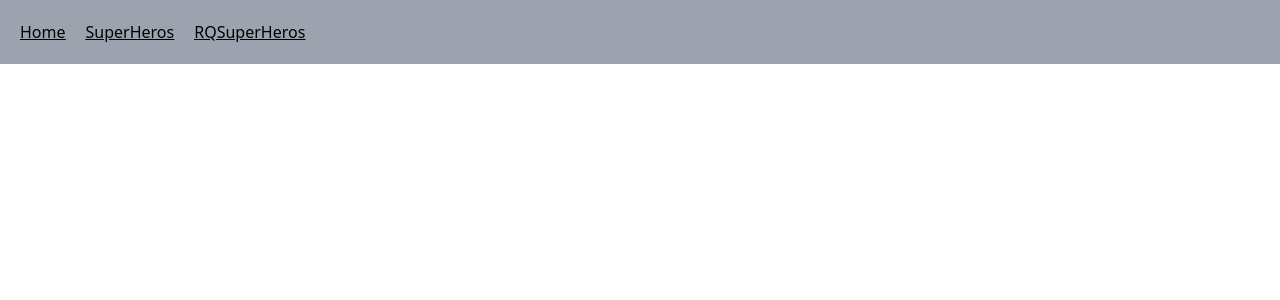
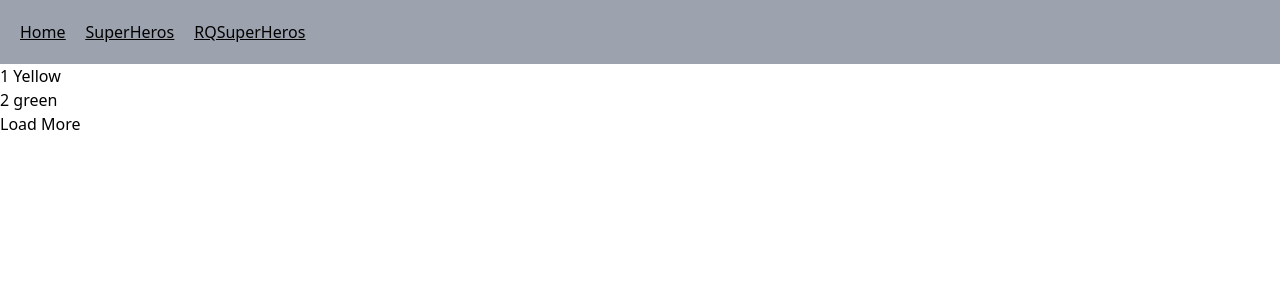
Before and after one commit to Ritesh9919/learning-react-query, a React (Vite) app in the folder react-query/: page /rq-infinite in a window 1280 px wide. Shown: the top 300 px of the page. Built offline with nearby package versions, Linux system fonts and the light colour scheme; data requests are answered from the project's data file.

Commit message:
infinite query

```diff
--- a/react-query/src/App.jsx
+++ b/react-query/src/App.jsx
@@ -9,6 +9,7 @@ import ParallelQuery from "./components/ParallelQuery";
 import DynamicParallel from "./components/DynamicParallel";
 import DependedQuery from "./components/DependedQuery";
 import PaginateQuery from "./components/PaginateQuery";
+import InfiniteQuery from "./components/InfiniteQuery";
 
 const queryClient = new QueryClient();
 
@@ -24,6 +25,7 @@ function App() {
         <Routes>
           <Route path="/" element={<Home />} />
           <Route path="/rg-paginate" element={<PaginateQuery />} />
+          <Route path="/rq-infinite" element={<InfiniteQuery />} />
           <Route
             path="/dynamic-parallel-query"
             element={<DynamicParallel heroId={[1, 3]} />}
--- /dev/null
+++ b/react-query/src/components/InfiniteQuery.jsx
@@ -0,0 +1,47 @@
+import { useInfiniteQuery } from "react-query";
+import axios from "axios";
+import { Fragment } from "react";
+
+const fetchColors = ({ pageParams = 1 }) => {
+  return axios.get(`http://localhost:4000/colors?_limit=2&_page=${pageParams}`);
+};
+
+function InfiniteQuery() {
+  const { data, hasNextPage, fetchNextPage } = useInfiniteQuery(
+    ["colors"],
+    fetchColors,
+    {
+      getNextPageParam: (_lastPage, pages) => {
+        if (pages.length < 4) {
+          return pages.length + 1;
+        } else {
+          return undefined;
+        }
+      },
+    }
+  );
+  return (
+    <>
+      <div>
+        {data?.pages.map((group, i) => {
+          return (
+            <Fragment key={i}>
+              {group.data.map((color) => (
+                <h2 key={color.id}>
+                  {color.id} {color.label}
+                </h2>
+              ))}
+            </Fragment>
+          );
+        })}
+      </div>
+      <div>
+        <button disabled={!hasNextPage} onClick={fetchNextPage}>
+          Load More
+        </button>
+      </div>
+    </>
+  );
+}
+
+export default InfiniteQuery;
```
